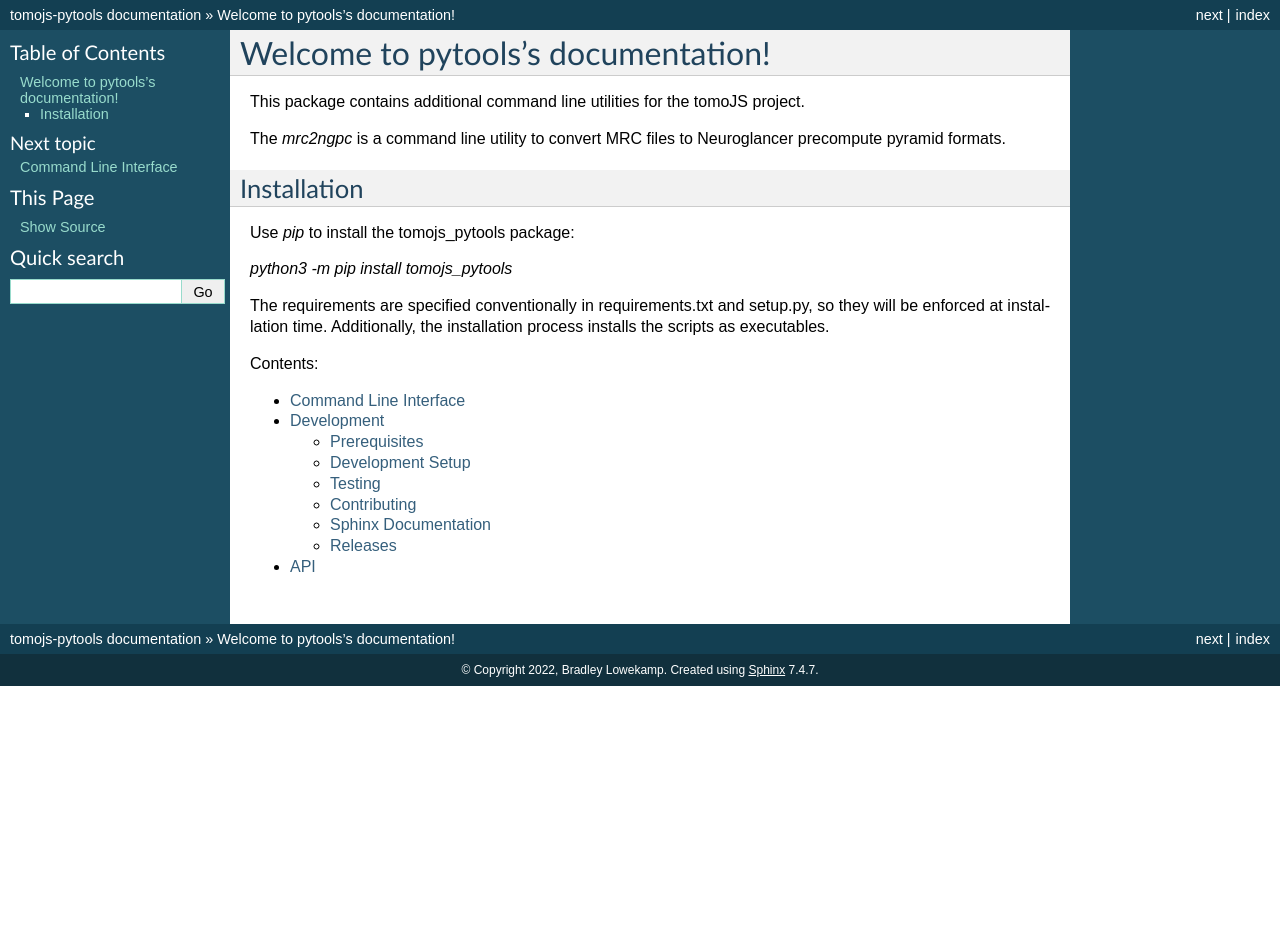
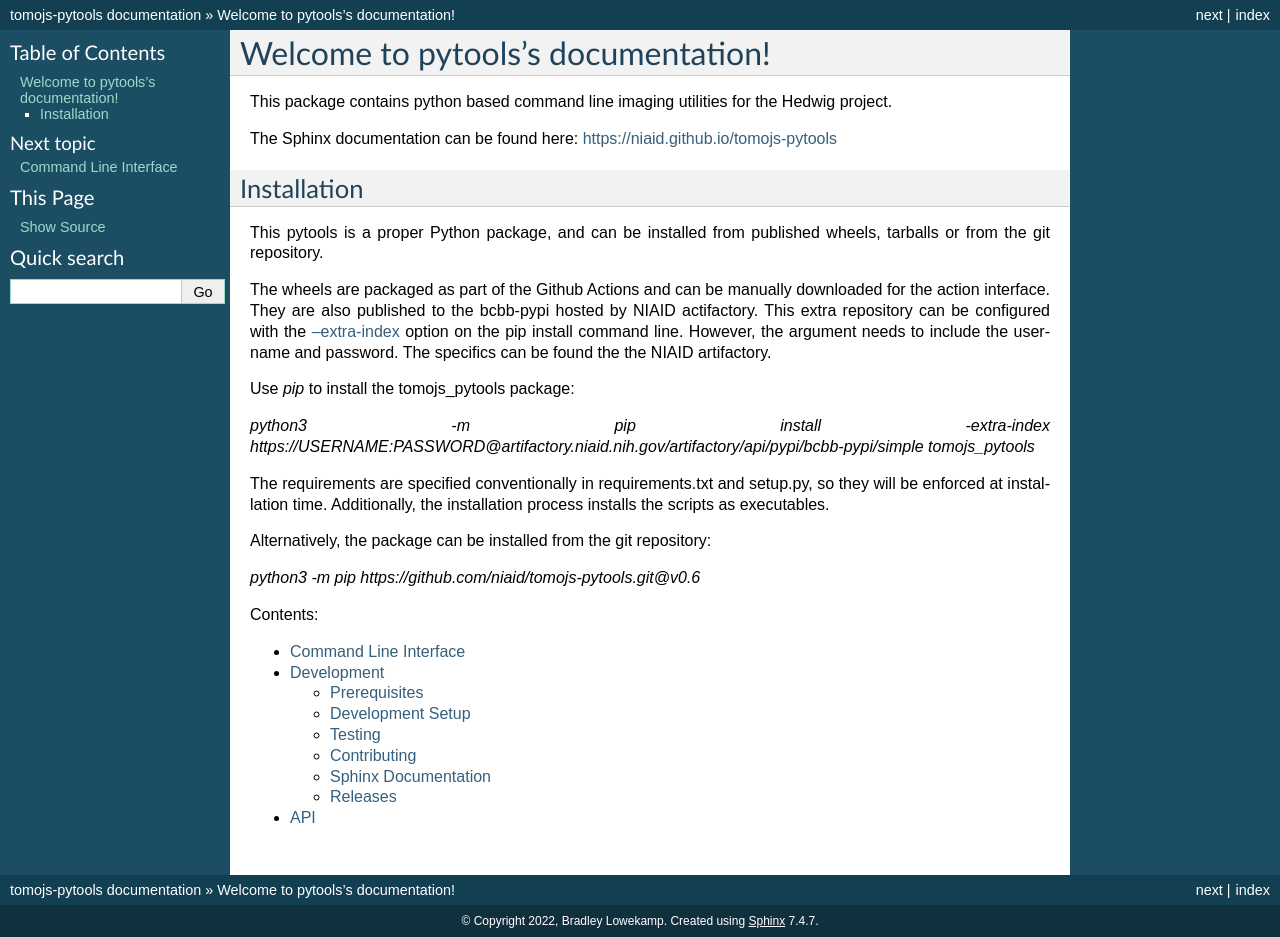
Before and after one commit to niaid/tomojs-pytools, a Sphinx documentation site: the page built from docs/index.rst, in a window 1280 px wide. Built offline with Sphinx 7.4.7, drawn with Linux system fonts in a browser that asks for light colours; before the commit the page ends 900 px from its top, so only the background shows below that.

Commit message:
Improve toplevel readme and dev docs

```diff
--- a/README.rst
+++ b/README.rst
@@ -1,16 +1,27 @@
-This package contains additional command line utilities for the tomoJS project.
+This package contains python based command line imaging utilities for the Hedwig project.
 
-The `mrc2ngpc` is a command line utility to convert MRC files to
-Neuroglancer precompute pyramid formats.
+The Sphinx documentation can be found here:
+https://niaid.github.io/tomojs-pytools
 
 
 Installation
 ------------
 
+This pytools is a proper Python package, and can be installed from published wheels, tarballs or from the git repository.
+
+The wheels are packaged as part of the Github Actions and can be manually downloaded for the action interface. They are also published
+to the bcbb-pypi hosted by NIAID actifactory. This extra repository can be configured with the
+`--extra-index <https://pip.pypa.io/en/stable/cli/pip_install/>`_ option on the pip install command line. However, the argument needs
+to include the username and password. The specifics can be found the the NIAID artifactory.
+
 Use `pip` to install the tomojs_pytools package:
 
-`python3 -m pip install  tomojs_pytools`
+`python3 -m pip install -extra-index https://USERNAME:PASSWORD@artifactory.niaid.nih.gov/artifactory/api/pypi/bcbb-pypi/simple tomojs_pytools`
 
 The requirements are specified conventionally in requirements.txt and
 setup.py, so they will be enforced at installation time. Additionally,
 the installation process installs the scripts as executables.
+
+Alternatively, the package can be installed from the git repository:
+
+`python3 -m pip https://github.com/niaid/tomojs-pytools.git@v0.6`
--- a/trufflehog3.yml
+++ b/trufflehog3.yml
@@ -6,3 +6,7 @@ exclude: # exclude matching issues
      pattern: x-access-token:\$\{GITHUB_TOKEN\}@github.com/\$\{GITHUB_REPOSITORY\}.git
      paths:
        - .github/workflows/main.yml
+   - message: BCBB PyPi sample
+     pattern: USERNAME:PASSWORD@artifactory.niaid.nih.gov/artifactory/api/pypi/bcbb-pypi/simple
+     paths:
+       - README.rst
```
Also changed, not shown: docs/development.rst (+4 -17 lines).
